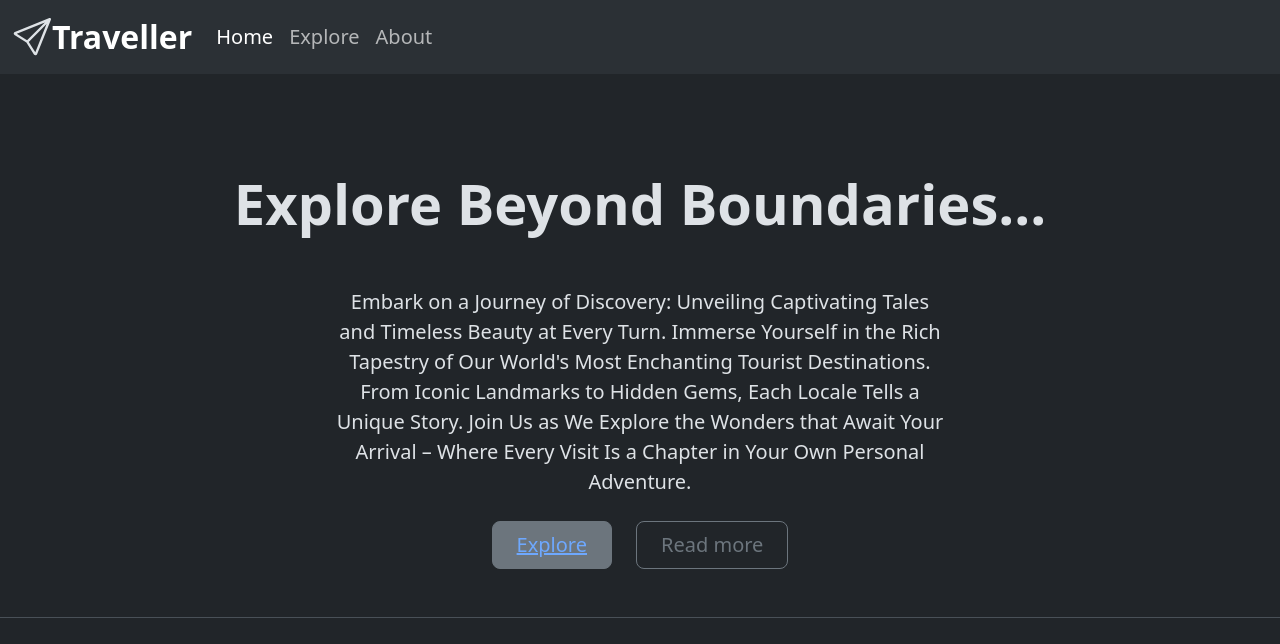
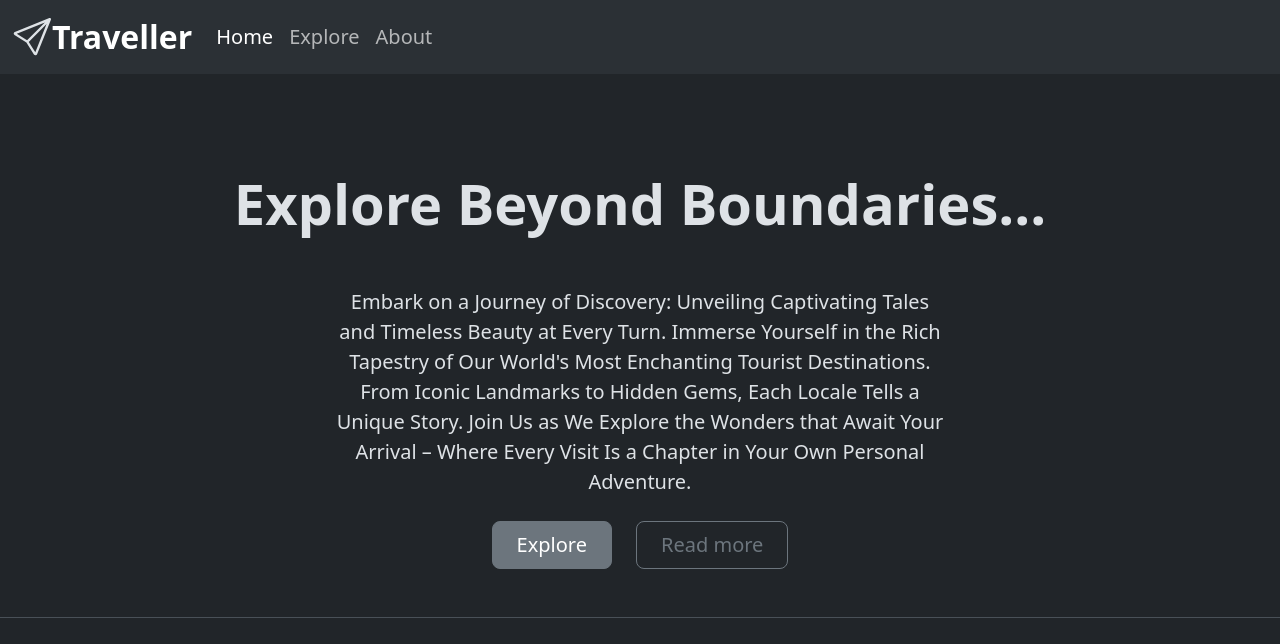
Before and after one commit to GaneshDuggirala/Traveller-website, a plain HTML site: page index.html in a window 1280 px wide. Shown: the top 644 px of the page. Drawn offline with nearby package versions, Linux system fonts and the light colour scheme.

Commit message:
link update

```diff
--- a/index.html
+++ b/index.html
@@ -49,7 +49,7 @@
         <div class="col-lg-6 mx-auto">
           <p class="lead mb-4">Embark on a Journey of Discovery: Unveiling Captivating Tales and Timeless Beauty at Every Turn. Immerse Yourself in the Rich Tapestry of Our World's Most Enchanting Tourist Destinations. From Iconic Landmarks to Hidden Gems, Each Locale Tells a Unique Story. Join Us as We Explore the Wonders that Await Your Arrival – Where Every Visit Is a Chapter in Your Own Personal Adventure.</p>
           <div class="d-grid gap-2 d-sm-flex justify-content-sm-center mb-5">
-            <button type="button" class="btn btn-secondary btn-lg px-4 me-sm-3" style="font-weight: 500;"> <a href="destinations.html">Explore</a></button>
+            <button type="button" class="btn btn-secondary btn-lg px-4 me-sm-3" style="font-weight: 500;"> <a href="destinations.html" style="text-decoration: none; color: white;">Explore</a></button>
             <button type="button" class="btn btn-outline-secondary btn-lg px-4" style="font-weight: 300;">Read more</button>
           </div>
         </div>
```
